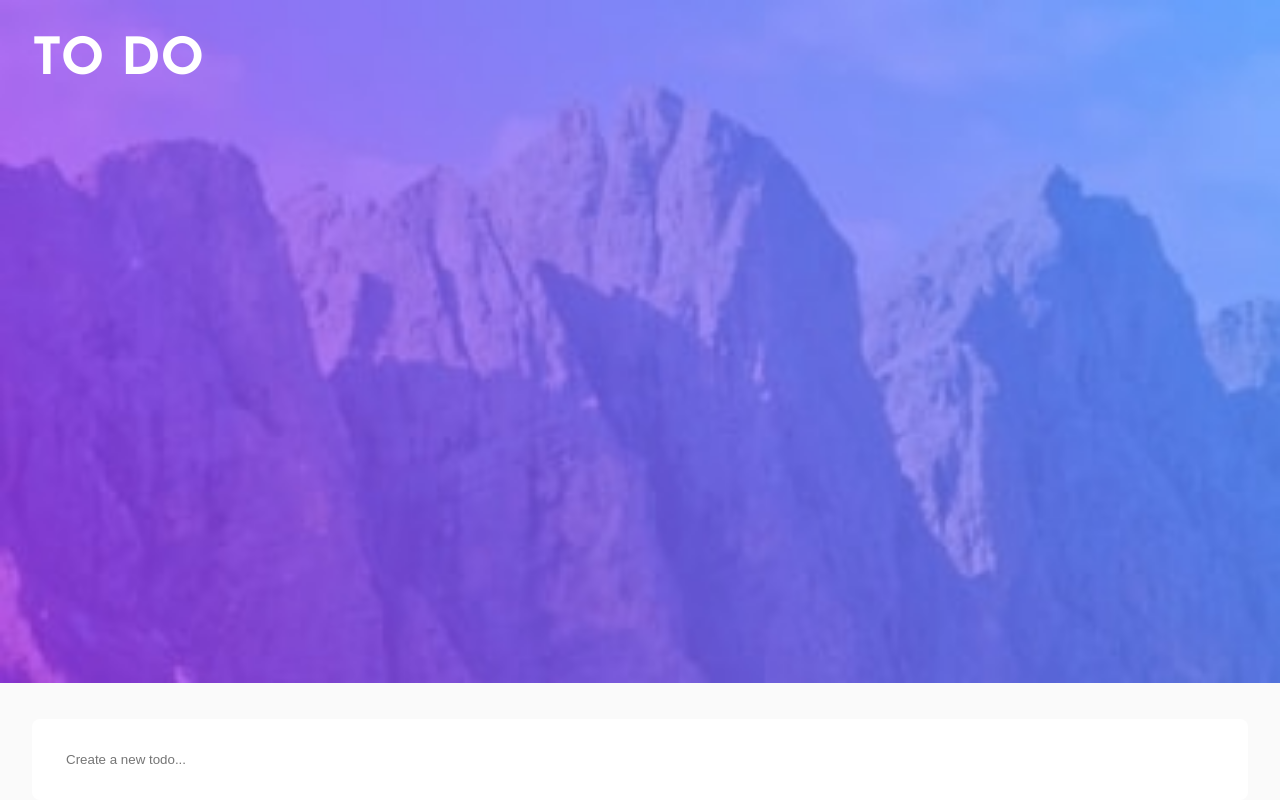
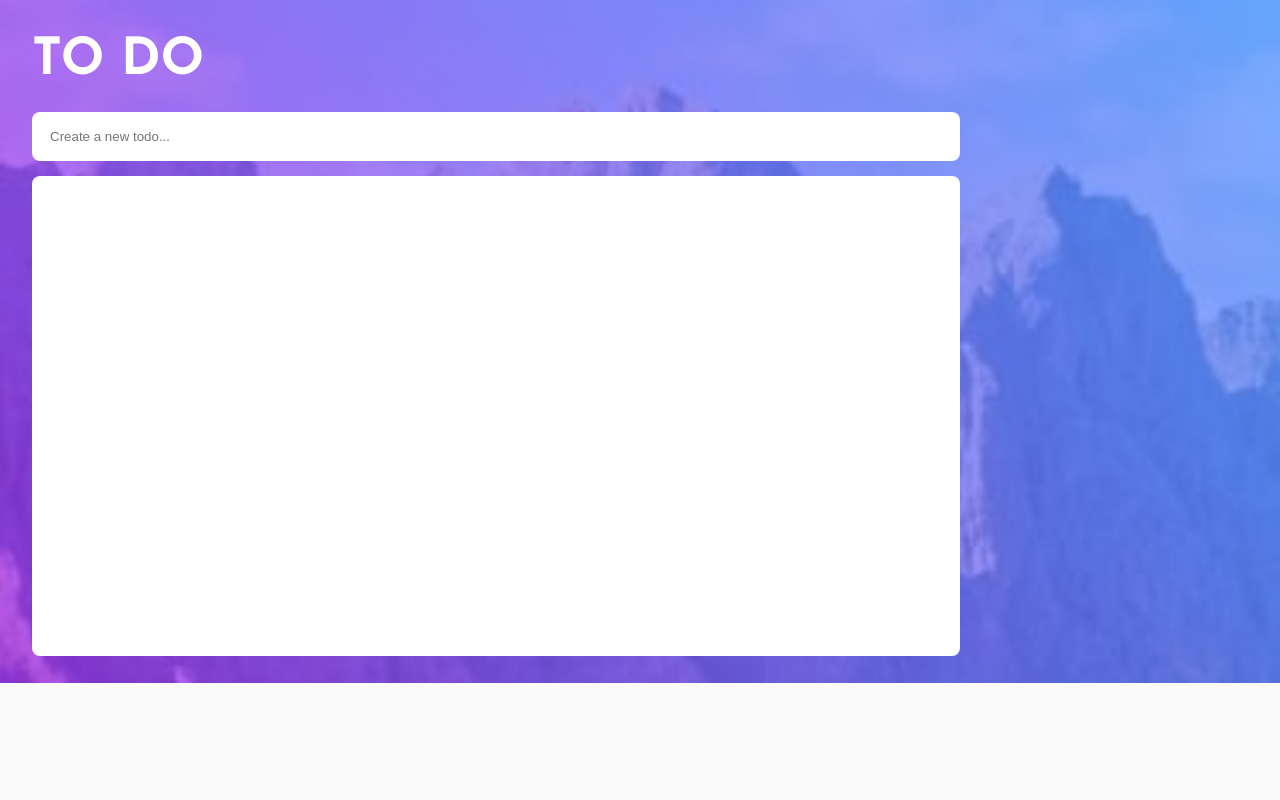
Before and after one commit to letizia-sorrentino/todo-app, a React (Vite) app: page / in a window 1280 px wide. Shown: the top 800 px of the page. Built offline with nearby package versions, Linux system fonts and the light colour scheme.

Commit message:
added styles

```diff
--- a/index.html
+++ b/index.html
@@ -2,7 +2,7 @@
 <html lang="en">
   <head>
     <meta charset="UTF-8" />
-    <link rel="icon" type="image/svgpng" href="/public/favicon-32x32.png" />
+    <link rel="icon" type="image/svgpng" href="favicon-32x32.png" />
     <link rel="preconnect" href="https://fonts.googleapis.com" />
     <link rel="preconnect" href="https://fonts.gstatic.com" crossorigin />
     <link
--- a/src/App.css
+++ b/src/App.css
@@ -7,6 +7,13 @@
   width: 100%;
 }
 
+.AppMain {
+  display: flex;
+  flex-direction: column;
+  height: 100vh;
+  justify-content: space-between;
+}
+
 .appTitle {
   position: absolute;
   color: hsl(0, 0%, 100%);
@@ -14,29 +21,36 @@
 }
 
 .todoFormContainer {
-
-  margin: 2rem;
   background-color: hsl(0, 0%, 100%);
   border-radius: 0.5rem;
-  display: flex;
+  padding: 1rem;
+  margin: 0 2rem;
+  position: absolute;
+  top: 7rem;
+  width: 70vw;
 }
 
 .todoForm {
   border: none;
-  margin: 2rem;
 }
 
 .todoContainer {
-  height: 80vh;
-  margin: 2rem;
+  margin: 0 2rem;
   background-color: hsl(0, 0%, 100%);
   border-radius: 0.5rem;
+  position: absolute;
+  padding: 0 1rem;
+  top: 11rem;
+  height: 60vh;
+  width: 70vw;
 
 }
 
 .todoList {
-  margin-left: 2rem;
-  border-bottom: 0.1rem solid;
+  border-bottom: 2px solid hsl(0, 0%, 98%);
+  padding: 1rem 0;
 }
 
-.todoItem {}
+.attribution {
+  margin: 2rem;
+}
--- a/src/App.tsx
+++ b/src/App.tsx
@@ -6,8 +6,10 @@ import "./App.css";
 const App = () => {
   return (
     <>
-      <Header />
-      <Todos />
+      <div className="AppMain">
+        <Header />
+        <Todos />
+      </div>
       <Footer />
     </>
   );
```
